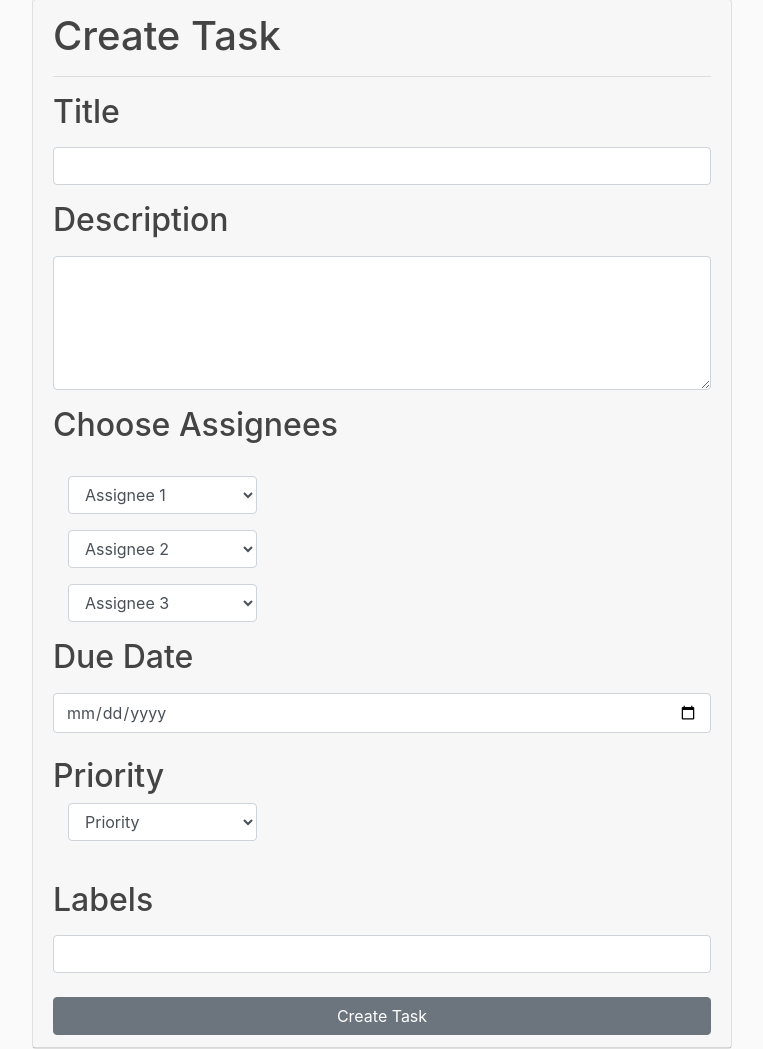
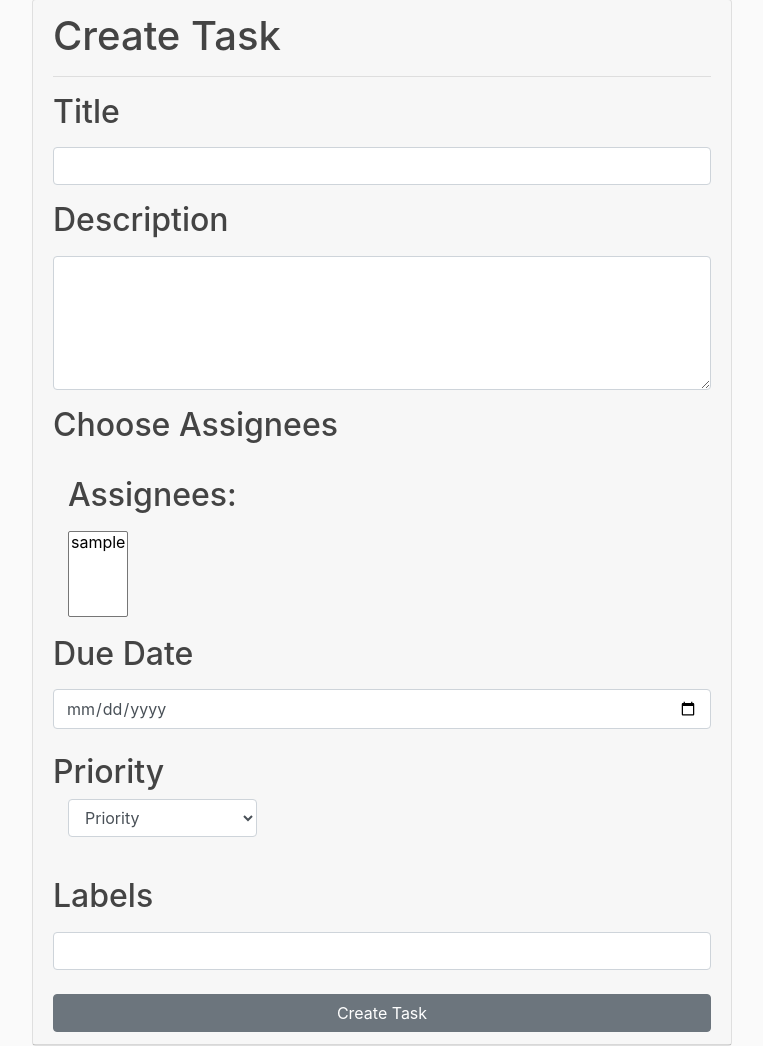
Before and after one commit to arshit21/task_manager, a Django app: page /tasks/create_task/ in a window 1280 px wide. Shown: the part 81-1130 px from the top of the page, without its empty margins (68-831 px from the left). Run offline with Django 4.2, Linux system fonts and the light colour scheme; the visitor is signed in with stand-in values (Sample User, id 1); data comes from the database, SQL or seed files in the repository; some libraries are stand-ins or nearby versions.

Commit message:
Multiple Assignees and filter by due_date

```diff
--- a/pages/choices.py
+++ b/pages/choices.py
@@ -1,6 +1,7 @@
 from users.models import User
 
 Users = User.objects.all()
+"""Imports Users"""
 
 assignee_choices = {}
 
@@ -20,3 +21,11 @@ progress_choices = {
     'In Progress': 'In Progress',
     'Completed': 'Completed'
 }
+
+due_date_choices = {
+    '1': '1 Month',
+    '2': '2 Months',
+    '3': '3 Months',
+    '6': '6 Months',
+    '12': '12 Months',
+}
--- a/pages/urls.py
+++ b/pages/urls.py
@@ -1,12 +1,8 @@
 from django.urls import path
-from .views import (
-    about,
-    TaskListView,
-    search
-)
+from .views import *
 
 urlpatterns = [
     path('', TaskListView.as_view(), name='index'),
     path('about/', about, name='about'),
-    path('search/',search, name='search' )
+    path('search/',search, name='search' ),
 ]
--- a/task_manager/settings.py
+++ b/task_manager/settings.py
@@ -119,7 +119,7 @@ AUTH_PASSWORD_VALIDATORS = [
 
 LANGUAGE_CODE = 'en-us'
 
-TIME_ZONE = 'UTC'
+TIME_ZONE = 'Asia/Kolkata'
 
 USE_I18N = True
 
--- a/tasks/views.py
+++ b/tasks/views.py
@@ -32,27 +32,21 @@ def create_task(request):
       if request.method == 'POST':
             title = request.POST['title']
             description = request.POST['description']
-            assignee_1_username = request.POST['assignee_1']
-            assignee_2_username = request.POST['assignee_2']
-            assignee_3_username = request.POST['assignee_3']
             priority = request.POST['priority']
             due_date = request.POST['due_date']
             labels = request.POST['labels']
             creator = request.user
             progress = 'Not Started'
-
-            assignee_1 = get_object_or_404(User, username=assignee_1_username)
-            assignee_2 = get_object_or_404(User, username=assignee_2_username)
-            assignee_3 = get_object_or_404(User, username=assignee_3_username)
+            assignee_ids = request.POST.getlist('assignees')
+            assignees = User.objects.filter(pk__in=assignee_ids)
 
             Task = task.objects.create(creator_id=creator.id ,title=title, description=description, priority=priority, due_date=due_date, labels=labels, progress=progress)
-            Task.assignees.add(assignee_1)
-            Task.assignees.add(assignee_2)
-            Task.assignees.add(assignee_3)
+            Task.assignees.set(assignees)
             Task.save()
             return redirect('index')
+      users = User.objects.all()
       context = {
-            'assignee_choices': assignee_choices,
-            'priority_choices': priority_choices
+            'priority_choices': priority_choices,
+            'users': users
       }
       return render(request, 'tasks/create_task.html', context)
--- a/templates/pages/about.html
+++ b/templates/pages/about.html
@@ -3,7 +3,6 @@
 {% block title %}
 | About
 {% endblock %}
-
 {% block content %}
 <h1>About</h1>
 {% endblock %}
--- a/templates/tasks/create_task.html
+++ b/templates/tasks/create_task.html
@@ -21,33 +21,11 @@
                 <h2>Choose Assignees</h2>
                 <br>
                 <div class="col-md-4 mb-3">
-                    <label class="sr-only">Assignee 1</label>
-                    <select name="assignee_1" class="form-control">
-                    <option selected="true" disabled="disabled">Assignee 1</option>
-                        {% for key, value in assignee_choices.items %}
-                            <option value="{{ key }}">{{ value }}
-                            </option>
-                    {% endfor %}
-                    </select>
-                </div>
-                <div class="col-md-4 mb-3">
-                    <label class="sr-only">Assignee 2</label>
-                    <select name="assignee_2" class="form-control">
-                    <option selected="true" disabled="disabled">Assignee 2</option>
-                        {% for key, value in assignee_choices.items %}
-                            <option value="{{ key }}">{{ value }}
-                            </option>
-                    {% endfor %}
-                    </select>
-                </div>
-                <div class="col-md-4 mb-3">
-                    <label class="sr-only">Assignee 3</label>
-                    <select name="assignee_3" class="form-control">
-                    <option selected="true" disabled="disabled">Assignee 3</option>
-                        {% for key, value in assignee_choices.items %}
-                            <option value="{{ key }}">{{ value }}
-                            </option>
-                    {% endfor %}
+                    <label for="assignees"><h2>Assignees:</h2></label>
+                    <select name="assignees" multiple required>
+                        {% for user in users %}
+                            <option value="{{ user.id }}">{{ user.username }}</option>
+                        {% endfor %}
                     </select>
                 </div>
                 <div>
```
Also changed, not shown: pages/views.py (+32 -6 lines), templates/pages/index.html (+9 -0 lines).
